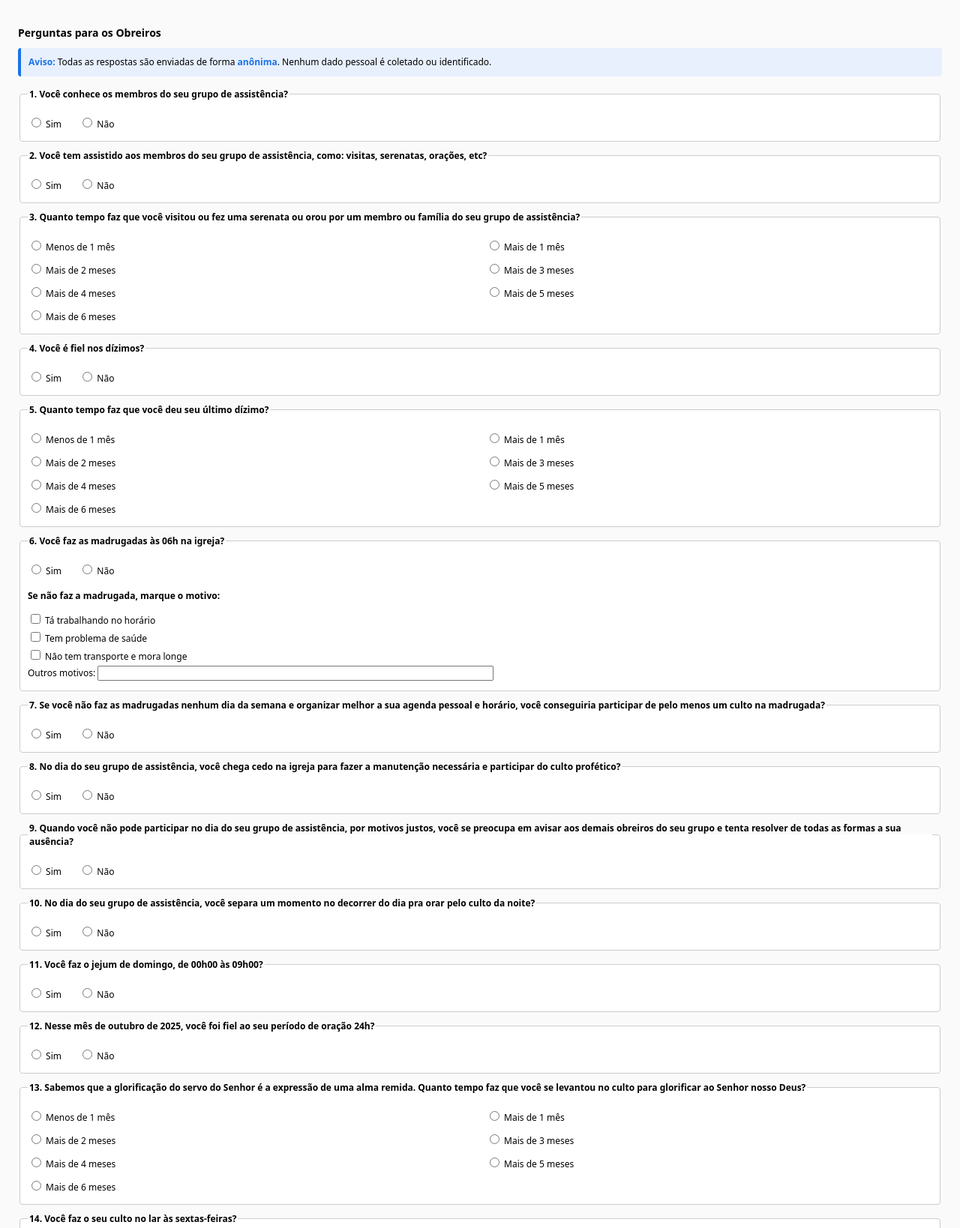
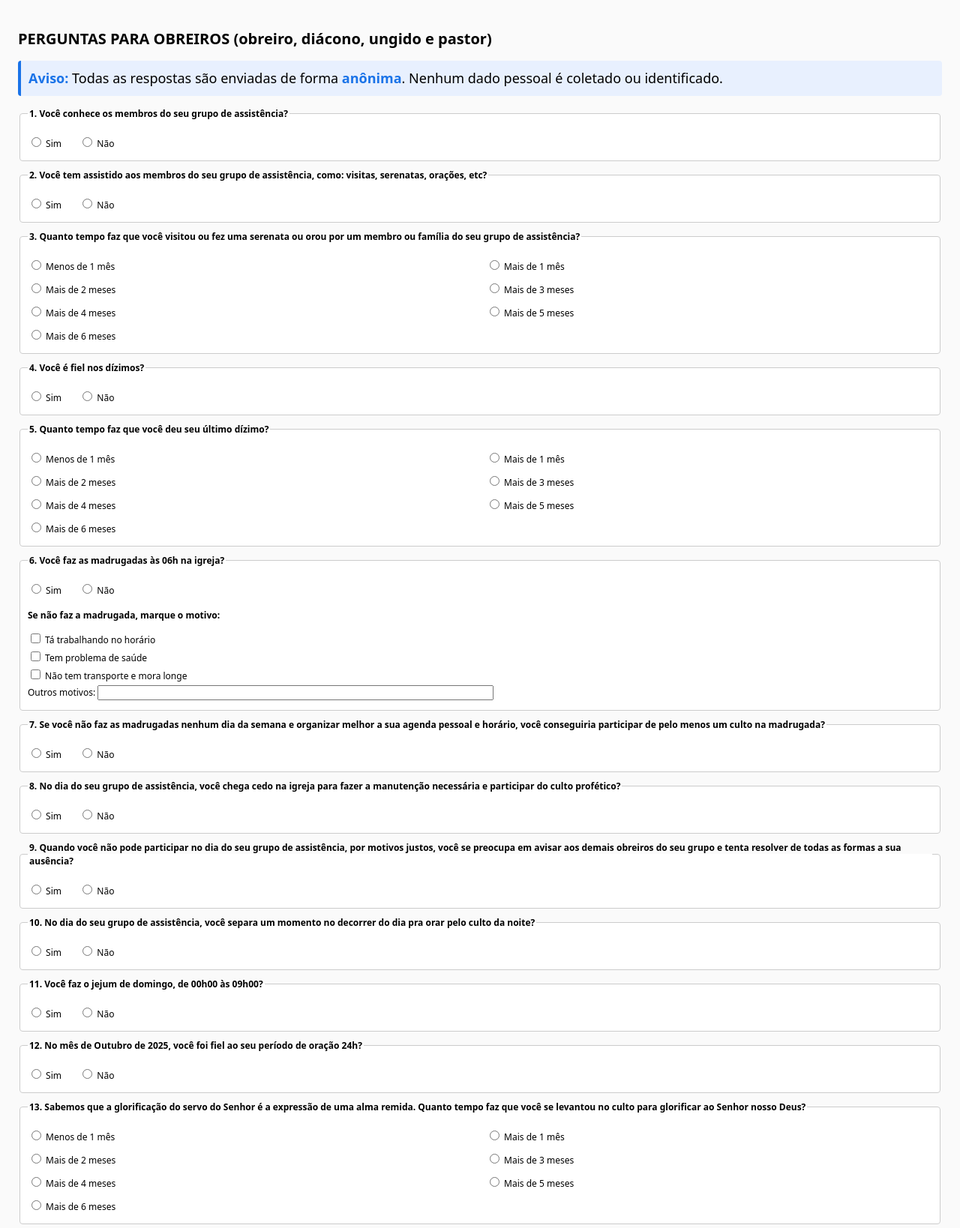
Before and after one commit to formsbin/formsbin.github.io, a plain HTML site: page f/index.html in a window 1280 px wide. Shown: the top 1638 px of the page at 75% size. Drawn offline with Linux system fonts and the light colour scheme; some packages are replaced by stand-ins of ours; a script that the page names is missing.

Commit message:
Update index.html

```diff
--- a/f/index.html
+++ b/f/index.html
@@ -62,6 +62,7 @@
         padding: 10px;
         margin-bottom: 15px;
         border-radius: 4px;
+        font-size: 18px;
       }
       .aviso strong {
         color: #1a73e8;
@@ -69,10 +70,10 @@
     </style>
     <meta charset="utf-8" />
     <meta name="viewport" content="width=device-width, initial-scale=1" />
-    <title>Formulário - Perguntas para os Obreiros</title>
+    <title>Perguntas para Obreiros</title>
   </head>
   <body>
-    <h1 style="font-size: 14px">Perguntas para os Obreiros</h1>
+    <h1 style="font-size: 20px">PERGUNTAS PARA OBREIROS (obreiro, diácono, ungido e pastor)</h1>
 
     <div class="aviso">
       <strong>Aviso:</strong> Todas as respostas são enviadas de forma
@@ -309,7 +310,7 @@
       <!-- 12 -->
       <fieldset>
         <legend>
-          12. Nesse mês de outubro de 2025, você foi fiel ao seu período de
+          12. No mês de Outubro de 2025, você foi fiel ao seu período de
           oração 24h?
         </legend>
         <div class="inline">
@@ -449,7 +450,7 @@
         </div>
       </fieldset>
 
-      <button type="submit">Enviar Respostas</button>
+      <button type="submit">Enviar respostas</button>
     </form>
 
     <script src="https://raw.githack.com/eKoopmans/html2pdf/master/dist/html2pdf.bundle.js"></script>
```
